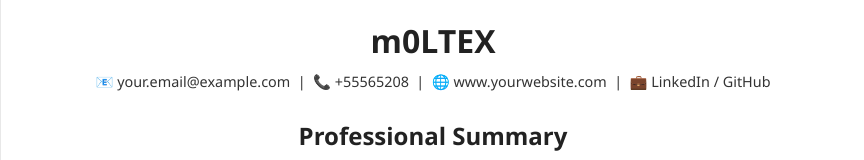
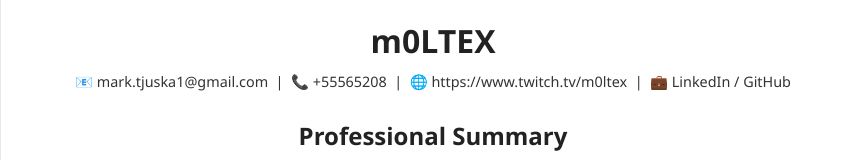
Before and after one commit to m0LTEX/m0LTEX.github.io, a plain HTML site: page index.html in a window 1280 px wide. Shown: the part 226-386 px from the top of the page, without its empty margins (207-1071 px from the left). Drawn offline with Linux system fonts and the light colour scheme.

Commit message:
teine pede

```diff
--- a/index.html
+++ b/index.html
@@ -120,9 +120,9 @@
 
     <h1>m0LTEX</h1>
     <div class="contact">
-      📧 your.email@example.com &nbsp;|&nbsp;
+      📧 mark.tjuska1@gmail.com &nbsp;|&nbsp;
       📞 +55565208 &nbsp;|&nbsp;
-      🌐 www.yourwebsite.com &nbsp;|&nbsp;
+      🌐 https://www.twitch.tv/m0ltex &nbsp;|&nbsp;
       💼 LinkedIn / GitHub
     </div>
 
```
